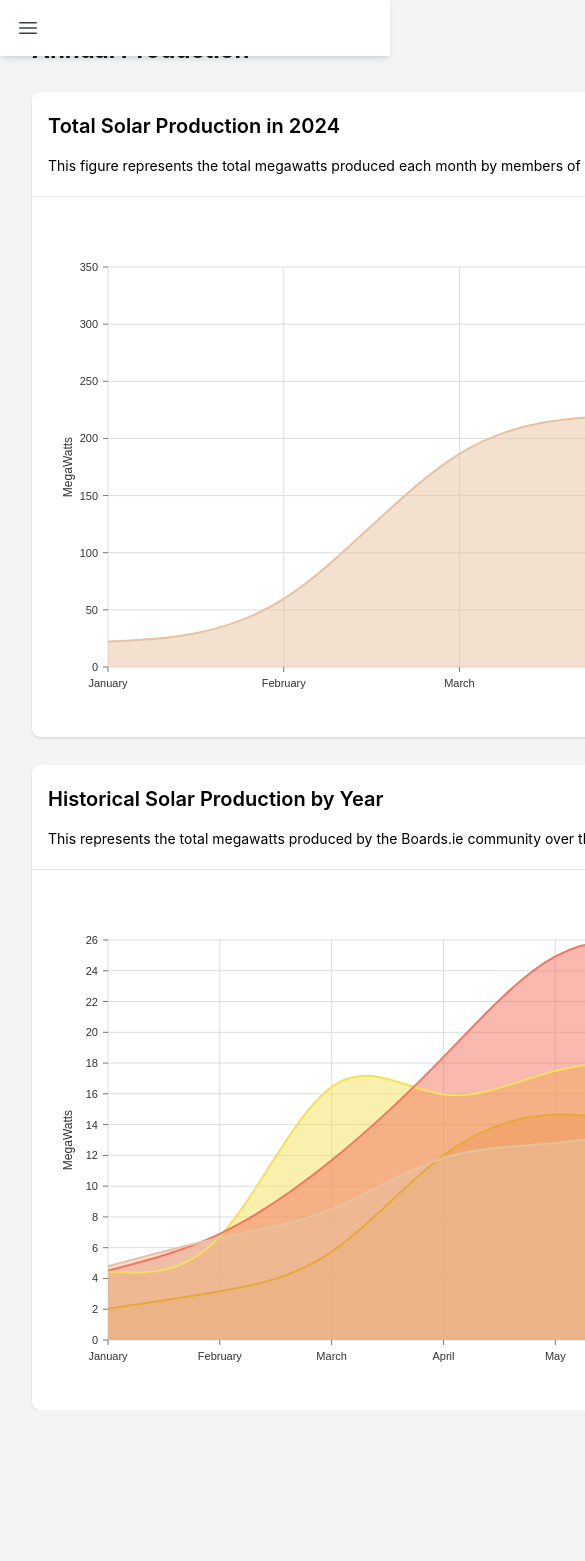
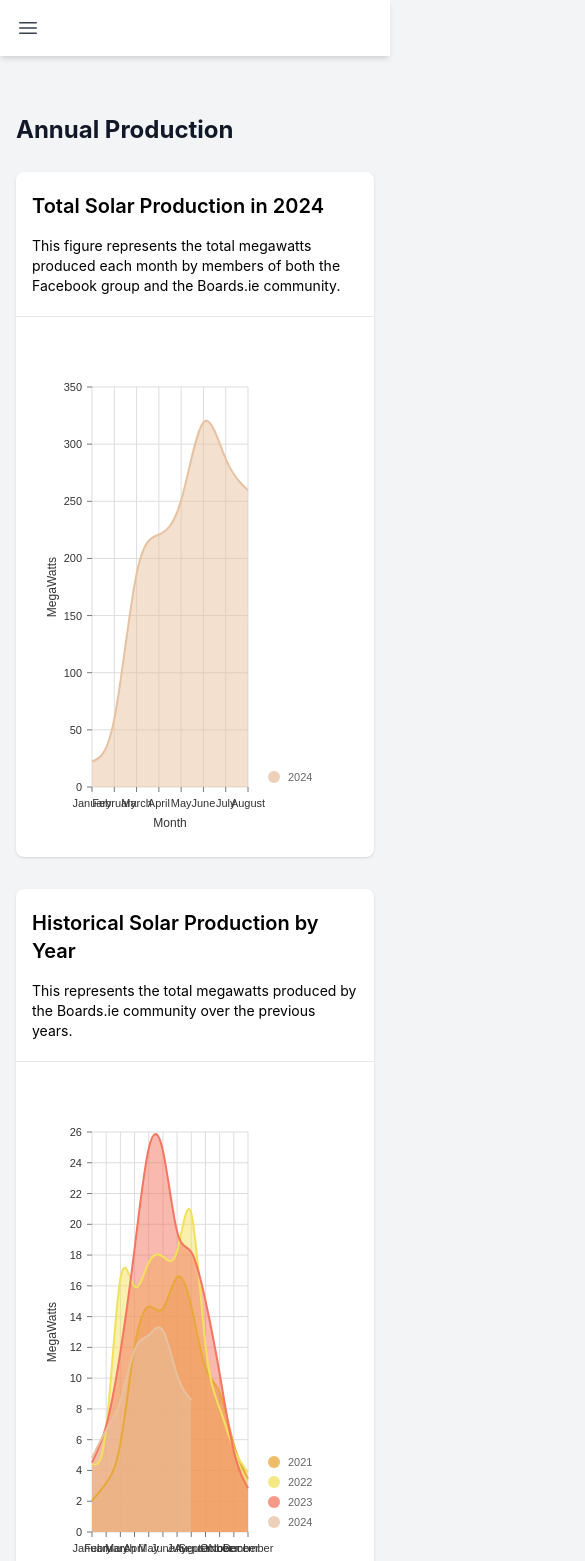
Before and after one commit to FionnD/IrishSolarData, a React (Create React App) app: page /Production in a window 390 px wide. Shown: the top 1561 px of the page, 585 px wide, since content can reach past the window. Before the commit the page ends 1410 px from the top, so only its background shows below. Built offline with nearby package versions, Linux system fonts and the light colour scheme.

Commit message:
feat: add responsiveness

```diff
--- a/src/components/BarChart.js
+++ b/src/components/BarChart.js
@@ -4,7 +4,7 @@ import { ResponsiveBar } from '@nivo/bar';
 const BarChart = ({ data }) => {
 
     return (
-        <div style={{ height: '500px', width: '1400px' }}>
+        <div style={{ height: '500px', width: '100%' }}>
             <ResponsiveBar
                 data={data}
                 keys={['systemsReported']} // Single key for "number of systems reported"
--- a/src/components/LineChart.js
+++ b/src/components/LineChart.js
@@ -10,7 +10,7 @@ const CustomTooltip = ({ point }) => (
 
 const LineChart = ({ data }) => {
     return (
-        <div style={{ height: '500px', width: '1400px' }}>
+        <div style={{ height: '500px', width: '100%' }}>
             <ResponsiveLine
                 data={data}
                 margin={{ top: 50, right: 110, bottom: 50, left: 60 }}
--- a/src/components/LineChartPercentage.js
+++ b/src/components/LineChartPercentage.js
@@ -19,7 +19,7 @@ const CustomTooltip = ({ point }) => {
 // Main LineChart Component
 const LineChartPercentage = ({ data }) => {
     return (
-        <div style={{ height: '500px', width: '1400px' }}>
+        <div style={{ height: '500px', width: '100%' }}>
             <ResponsiveLine
                 data={data}
                 margin={{ top: 50, right: 110, bottom: 50, left: 60 }}
--- a/src/pages/Insights.js
+++ b/src/pages/Insights.js
@@ -47,7 +47,7 @@ export default function Production() {
                 <Sidebar sidebarOpen={sidebarOpen} setSidebarOpen={setSidebarOpen} />
 
                 {/* Main Content */}
-                <main className="lg:pr-96">
+                <main className="flex-1 lg:pr-16 px-4">
                     <div>
                         <h2 className="text-2xl font-bold leading-7 text-gray-900 sm:truncate sm:text-3xl sm:tracking-tight">
                             Data Insights
--- a/src/pages/Production.js
+++ b/src/pages/Production.js
@@ -91,29 +91,28 @@ export default function Production() {
 
     return (
         <>
-            <div className="flex mt-9">
+            <div className="flex flex-col lg:flex-row mt-9">
                 {/* Sidebar */}
                 <Sidebar sidebarOpen={sidebarOpen} setSidebarOpen={setSidebarOpen} />
 
                 {/* Main Content */}
-                <main className="lg:pr-96">
+                <main className="flex-1 lg:pr-16 px-4">
                     <div>
                         <h2 className="text-2xl font-bold leading-7 text-gray-900 sm:truncate sm:text-3xl sm:tracking-tight">
                             Annual Production
                         </h2>
                     </div>
 
-                    <ChartBox title="Total Solar Production in 2024" description="This figure represents the total megawatts produced each month by members of both the Facebook group and the Boards.ie community." chart=<LineChart data={production_this_year} />/>
+                    <div className="space-y-8">
+                        <ChartBox title="Total Solar Production in 2024" description="This figure represents the total megawatts produced each month by members of both the Facebook group and the Boards.ie community." chart={<LineChart data={production_this_year} />} />
 
-                    <ChartBox title="Historical Solar Production by Year" description="This represents the total megawatts produced by the Boards.ie community over the previous years." chart=<LineChart data={data_two} /> />
-
-
-
+                        <ChartBox title="Historical Solar Production by Year" description="This represents the total megawatts produced by the Boards.ie community over the previous years." chart={<LineChart data={data_two} />} />
+                    </div>
                 </main>
             </div>
             <style jsx global>{`
               body {
-                background-color: #f3f4f6; /* Or any other shade of grey you prefer */
+                background-color: #f3f4f6;
               }
             `}</style>
         </>
```
